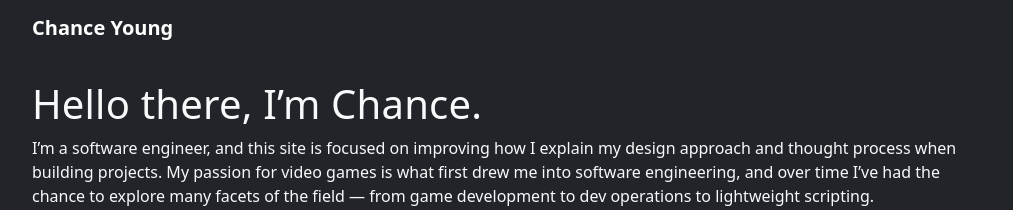
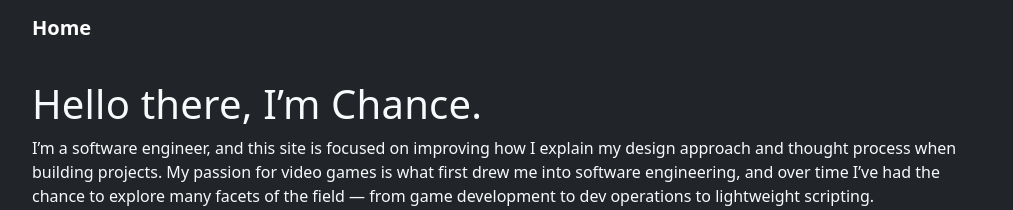
Before and after one commit to ChanceYoung/ChanceYoung.github.io, a Jekyll site: the page built from index.md, in a window 1280 px wide. Shown: the top 210 px of the page, without its empty margins (130-1143 px from the left). Built offline with Jekyll 4.4.1, drawn with Linux system fonts in a browser that asks for light colours.

Commit message:
made default say home instead of site title

```diff
--- a/_layouts/default.html
+++ b/_layouts/default.html
@@ -25,7 +25,7 @@
                 <a
                     class="navbar-brand fw-semibold"
                     href="{{ '/' | relative_url }}"
-                    >{{ site.title }}</a
+                    >Home</a
                 >
                 <!-- <button
                     class="navbar-toggler"
```
